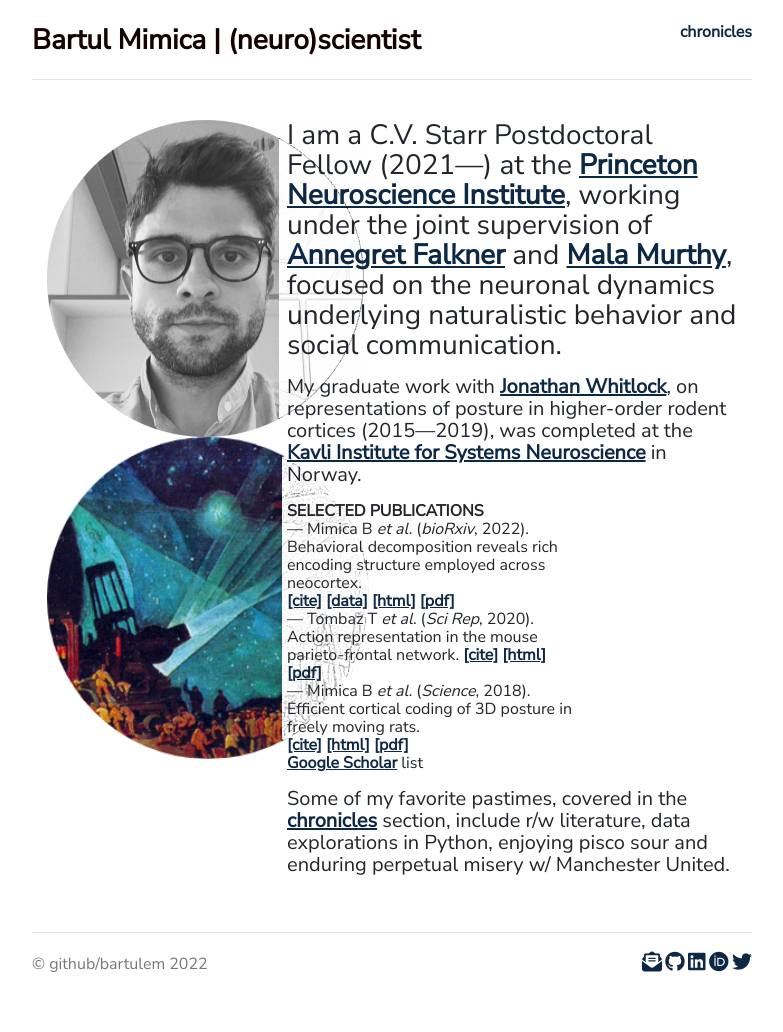
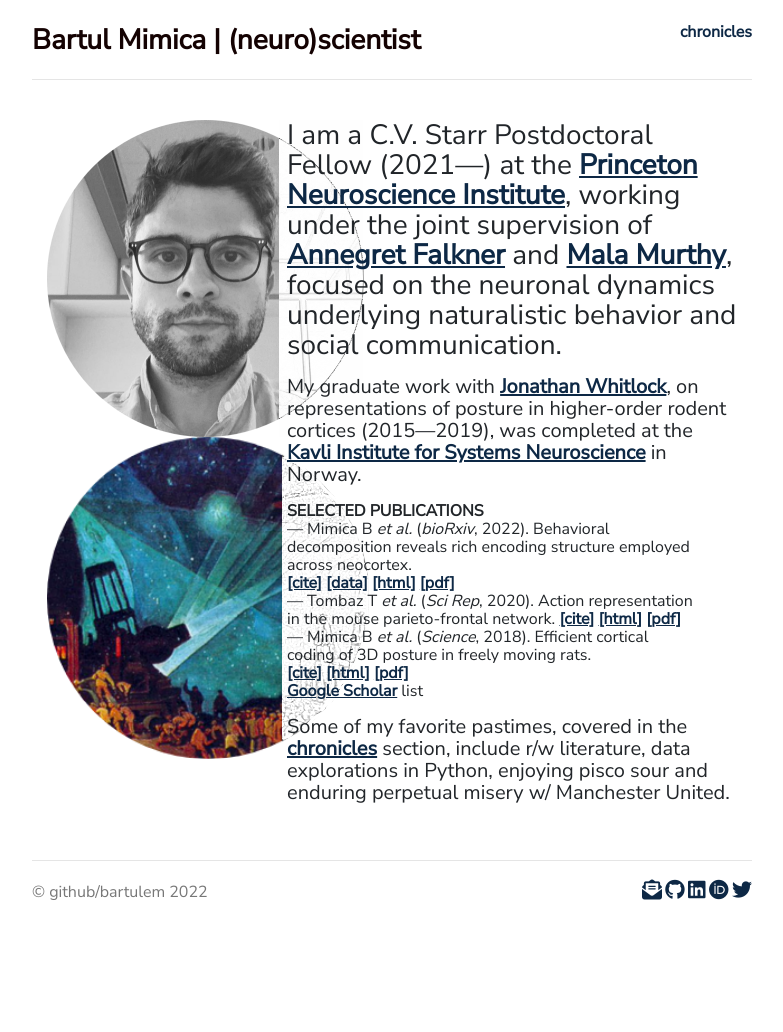
Before and after one commit to bartulem/bartulem.github.io, a Jekyll site: the page built from index.html, in a window 1280 px wide. Shown: the whole page, without its empty margins (248-1031 px from the left). Built offline with Jekyll 4.4.1, drawn with Linux system fonts in a browser that asks for light colours; nearby versions of some CDN libraries; comment, search, counter and statistics services are not loaded; a style sheet for code colours, icons or effects is not loaded; after the commit the page ends 960 px from its top, so only the background shows below that.

Commit message:
change pubs layout v49

```diff
--- a/index.html
+++ b/index.html
@@ -17,14 +17,14 @@
 	<p>My graduate work with <a style= "text-decoration: underline" target="_blank" href="https://www.whitlocklab.org/">Jonathan Whitlock</a>, on representations of posture in higher-order rodent cortices (2015—2019), was completed at the <a style= "text-decoration: underline" target="_blank" href="https://www.ntnu.edu/kavli">Kavli Institute for Systems Neuroscience</a> in Norway.</p>
 
 <div class="row">
-	<div class="col-sm-8">
+	<div class="col-sm-11">
 	<p align="left" class="publications"> <b>SELECTED PUBLICATIONS</b>
 	<br/> — Mimica B <em>et al.</em> (<em>bioRxiv</em>, 2022). Behavioral decomposition reveals rich encoding structure employed across neocortex. <br/> <a href="files/mimica2022.bib" download><u>[cite]</u></a> <a href="https://figshare.com/articles/dataset/Rat_3D_Tracking_E-Phys_KISN_2020_Dataset/17903834" target="_blank"><u>[data]</u></a> <a href="https://www.biorxiv.org/content/10.1101/2022.02.08.479515v2" target="_blank"><u>[html]</u></a> <a href="/files/MTBFDW_2022_bioRxiv.pdf" target="_blank"><u>[pdf]</u></a> <a class="altmetric-embed" data-badge-popover="right" data-badge-type="4" data-doi="10.1101/2022.02.08.479515" data-hide-no-mentions="false"></a>
 	<br/> — Tombaz T <em>et al.</em> (<em>Sci Rep</em>, 2020). Action representation in the mouse parieto-frontal network. <a href="files/tombaz2020.bib" download><u>[cite]</u></a> <a href="https://www.nature.com/articles/s41598-020-62089-6?error=cookies_not_supported&code=e0a538d4-9569-4b30-b2d1-d78d1c8e03b3" target="_blank"><u>[html]</u></a> <a href="/files/tombaz2020_scireports.pdf" target="_blank"><u>[pdf]</u></a> <a class="altmetric-embed" data-badge-popover="right" data-badge-type="4" data-doi="10.1038/s41598-020-62089-6" data-hide-no-mentions="true"></a>
 	<br/> — Mimica B <em>et al.</em> (<em>Science</em>, 2018). Efficient cortical coding of 3D posture in freely moving rats. <br/> <a href="/files/mimica2018.bib" download><u>[cite]</u></a> <a href="https://science.sciencemag.org/content/362/6414/584" target="_blank"><u>[html]</u></a> <a href="files/mimica2018_science.pdf" target="_blank"><u>[pdf]</u></a> <a class="altmetric-embed" data-badge-popover="right" data-badge-type="4" data-doi="10.1126/science.aau2013" data-hide-no-mentions="true">
 	<br/> <a href="https://scholar.google.no/citations?user=aUeOyr8AAAAJ&hl=en" target="_blank"><u>Google Scholar</u></a> list</p>
 	</div>
-	<div class="col-sm-4">
+	<div class="col-sm-1">
 	</a> <span class="__dimensions_badge_embed__" data-doi="10.1101/2022.02.08.479515" data-style="small_circle"></span><script async src="https://badge.dimensions.ai/badge.js" charset="utf-8"></script>
 	</a> <span class="__dimensions_badge_embed__" data-doi="10.1038/s41598-020-62089-6" data-style="small_circle"></span><script async src="https://badge.dimensions.ai/badge.js" charset="utf-8"></script>
 	</a> <span class="__dimensions_badge_embed__" data-doi="10.1126/science.aau2013" data-style="small_circle"></span><script async src="https://badge.dimensions.ai/badge.js" charset="utf-8"></script>
```
